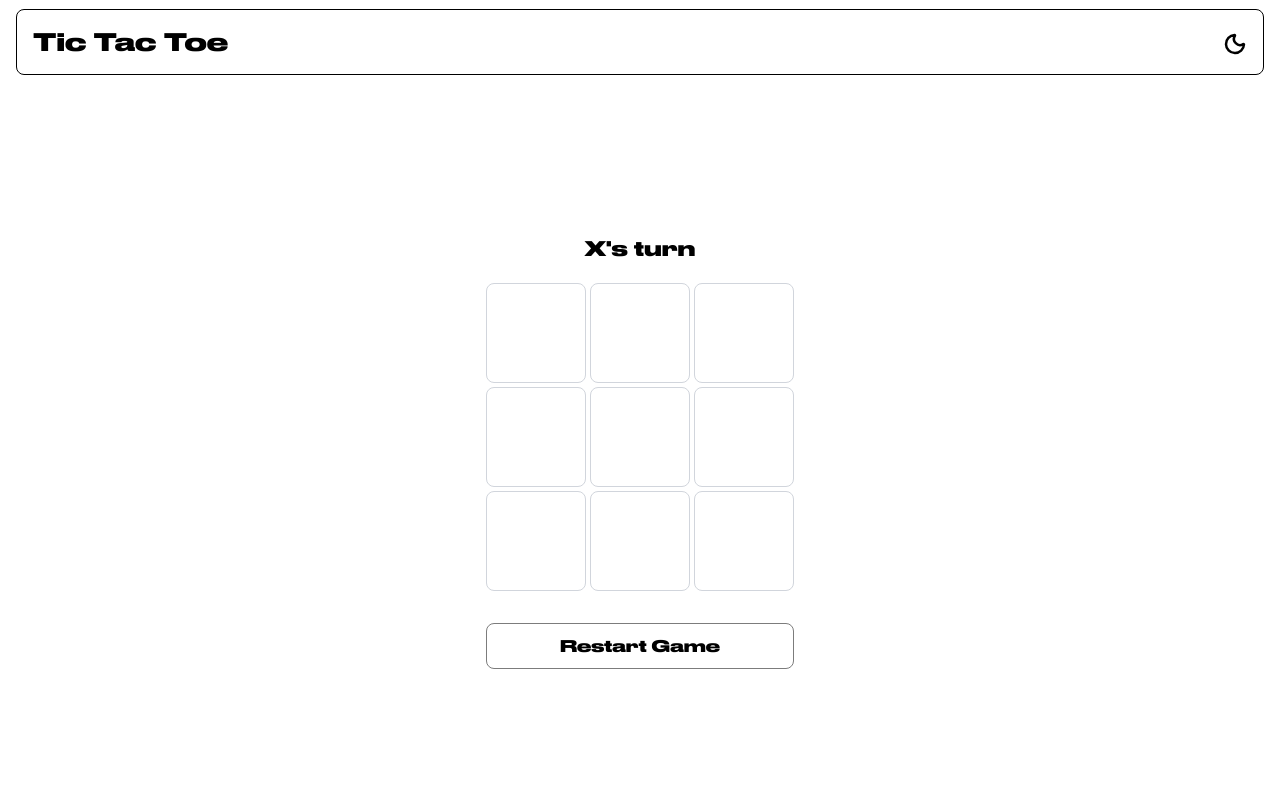
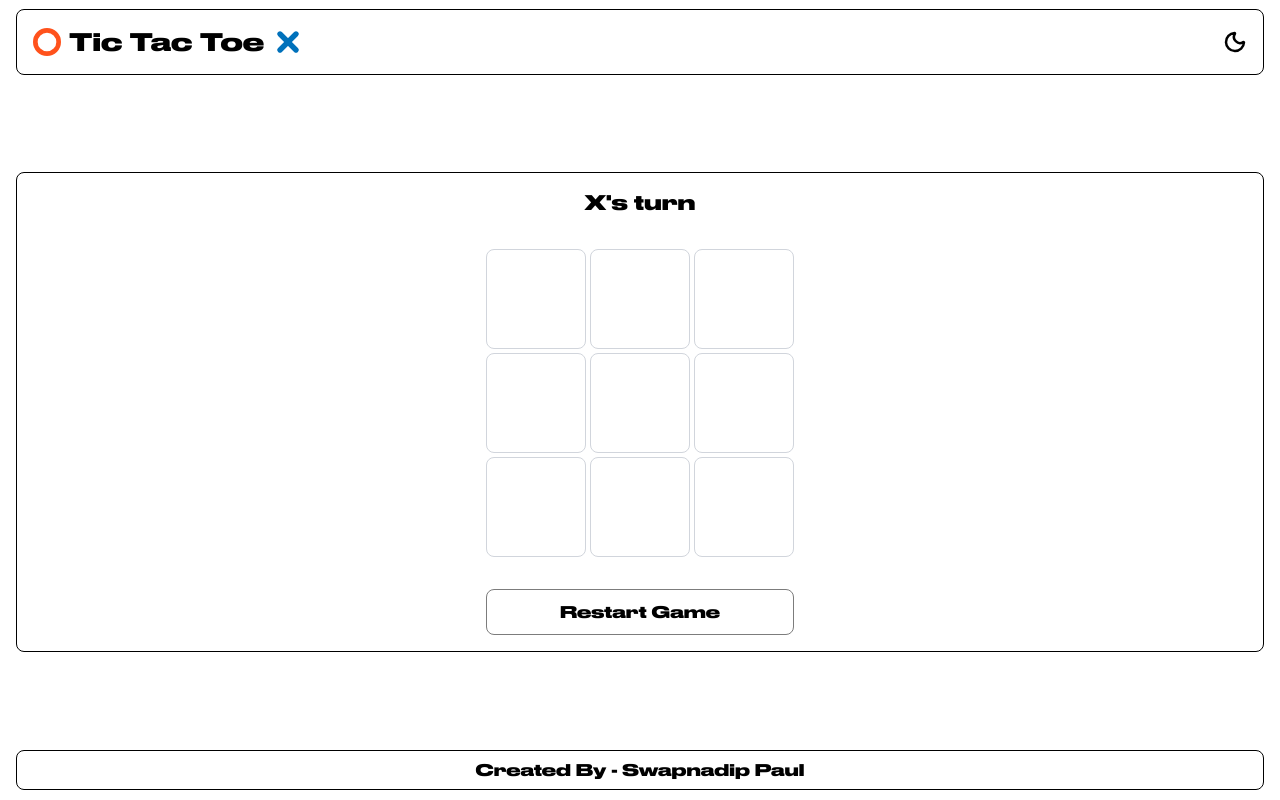
Before and after one commit to Swapnadip2005/tic-tac-toe, a Next.js app in the folder frontend/: page / in a window 1280 px wide. Built offline with nearby package versions, Linux system fonts and the light colour scheme.

Commit message:
Added Footer

```diff
--- a/frontend/src/app/ThemeLayout.tsx
+++ b/frontend/src/app/ThemeLayout.tsx
@@ -2,6 +2,7 @@
 
 import React, { useState, useEffect } from "react";
 import Navbar from "@/components/Navbar";
+import Footer from "@/components/Footer";
 
 interface ThemeLayoutProps {
   children: React.ReactNode;
@@ -35,6 +36,7 @@ const ThemeLayout: React.FC<ThemeLayoutProps> = ({ children }) => {
     <>
       <Navbar toggleTheme={toggleTheme} currentTheme={theme} />
       <main>{children}</main>
+      <Footer />
     </>
   );
 };
--- a/frontend/src/app/page.tsx
+++ b/frontend/src/app/page.tsx
@@ -50,27 +50,32 @@ const Page = () => {
   };
 
   return (
-    <div className="h-[calc(100vh-5.25rem)] font-druk flex flex-col items-center md:justify-center justify-items-start bg-white dark:bg-[#1a1a1a]">
+    <div className="h-[calc(100vh-9rem)] font-druk flex flex-col items-center md:justify-center justify-items-start bg-white dark:bg-[#1a1a1a] p-4">
+      <div className="w-full flex flex-col items-center border rounded-lg p-4 dark:border-[#7c7c7c]">
+        <div className="flex flex-col items-center justify-center gap-8">
+          <div>
             {winner ? (
-        <h1 className="my-5 text-xl font-semibold text-black dark:text-white">
+              <h1 className="text-xl font-semibold text-black dark:text-white">
                 End Game!
               </h1>
             ) : draw ? (
-        <h1 className="my-5 text-xl font-semibold text-black dark:text-white">
+              <h1 className="text-xl font-semibold text-black dark:text-white">
                 End Game!
               </h1>
             ) : (
-        <h1 className="my-5 text-xl font-semibold text-black dark:text-white">
+              <h1 className="text-xl font-semibold text-black dark:text-white">
                 {x}'s turn
               </h1>
             )}
-
-      <div className="flex flex-col items-center justify-center gap-8">
+          </div>
           {winner ? (
             <div className="w-77 h-77 flex flex-col items-center justify-center">
               <h2 className="text-2xl font-bold text-center">
                 {winner === "O" ? (
-                <Circle className="w-13 h-13 text-[#ff521c]" strokeWidth={4} />
+                  <Circle
+                    className="w-13 h-13 text-[#ff521c]"
+                    strokeWidth={4}
+                  />
                 ) : (
                   <X className="w-16 h-16 text-[#0071bb]" strokeWidth={4} />
                 )}
@@ -114,6 +119,7 @@ const Page = () => {
           </button>
         </div>
       </div>
+    </div>
   );
 };
 
--- /dev/null
+++ b/frontend/src/components/Footer.tsx
@@ -0,0 +1,13 @@
+import React from "react";
+
+const Footer = () => {
+  return (
+    <div className="md:h-15 h-20 w-full p-4 font-druk flex items-center justify-center dark:text-white dark:bg-[#1a1a1a]">
+      <div className="w-full md:h-10 h-15 flex items-center justify-center border dark:border-[#7c7c7c] rounded-lg">
+        Created By - Swapnadip Paul
+      </div>
+    </div>
+  );
+};
+
+export default Footer;
--- a/frontend/src/components/Navbar.tsx
+++ b/frontend/src/components/Navbar.tsx
@@ -1,5 +1,4 @@
-import { Moon, Sun } from "lucide-react";
-import Image from "next/image";
+import { Circle, Moon, Sun, X } from "lucide-react";
 import React from "react";
 
 interface NavbarProps {
@@ -9,23 +8,27 @@ interface NavbarProps {
 
 const Navbar = ({ currentTheme, toggleTheme }: NavbarProps) => {
   return (
-    <div className="w-full h-21 flex items-center justify-between px-4 shadow bg-white dark:bg-[#1a1a1a] font-druk">
-      <div className="w-full flex items-center justify-between border p-4 rounded-lg border dark:border-[#7c7c7c]">
-        <h1 className="text-2xl font-bold text-black dark:text-white whitespace-nowrap">
-          Tic Tac Toe
-        </h1>
+    <div className="w-full h-21 flex items-center justify-between px-4 bg-white dark:bg-[#1a1a1a] font-druk">
+      <div className="w-full flex items-center justify-between border p-4 rounded-lg dark:border-[#7c7c7c]">
+        <div className="flex items-center justify-center gap-2">
+          <Circle className="w-7 h-7 text-[#ff521c]" strokeWidth={4} />
+          <h1 className="text-2xl font-bold text-black dark:text-white whitespace-nowrap">
+            Tic Tac Toe
+          </h1>
+          <X className="w-8 h-8 text-[#0071bb]" strokeWidth={4} />
+        </div>
         <div>
           {currentTheme === "dark" ? (
             <Sun
               onClick={toggleTheme}
               strokeWidth={2.5}
-              className="mt-1 cursor-pointer text-white"
+              className="cursor-pointer text-white"
             />
           ) : (
             <Moon
               onClick={toggleTheme}
               strokeWidth={2.5}
-              className="mt-1 cursor-pointer text-black"
+              className="cursor-pointer text-black"
             />
           )}
         </div>
```
Lines whose indentation alone changed are shown as unchanged.
